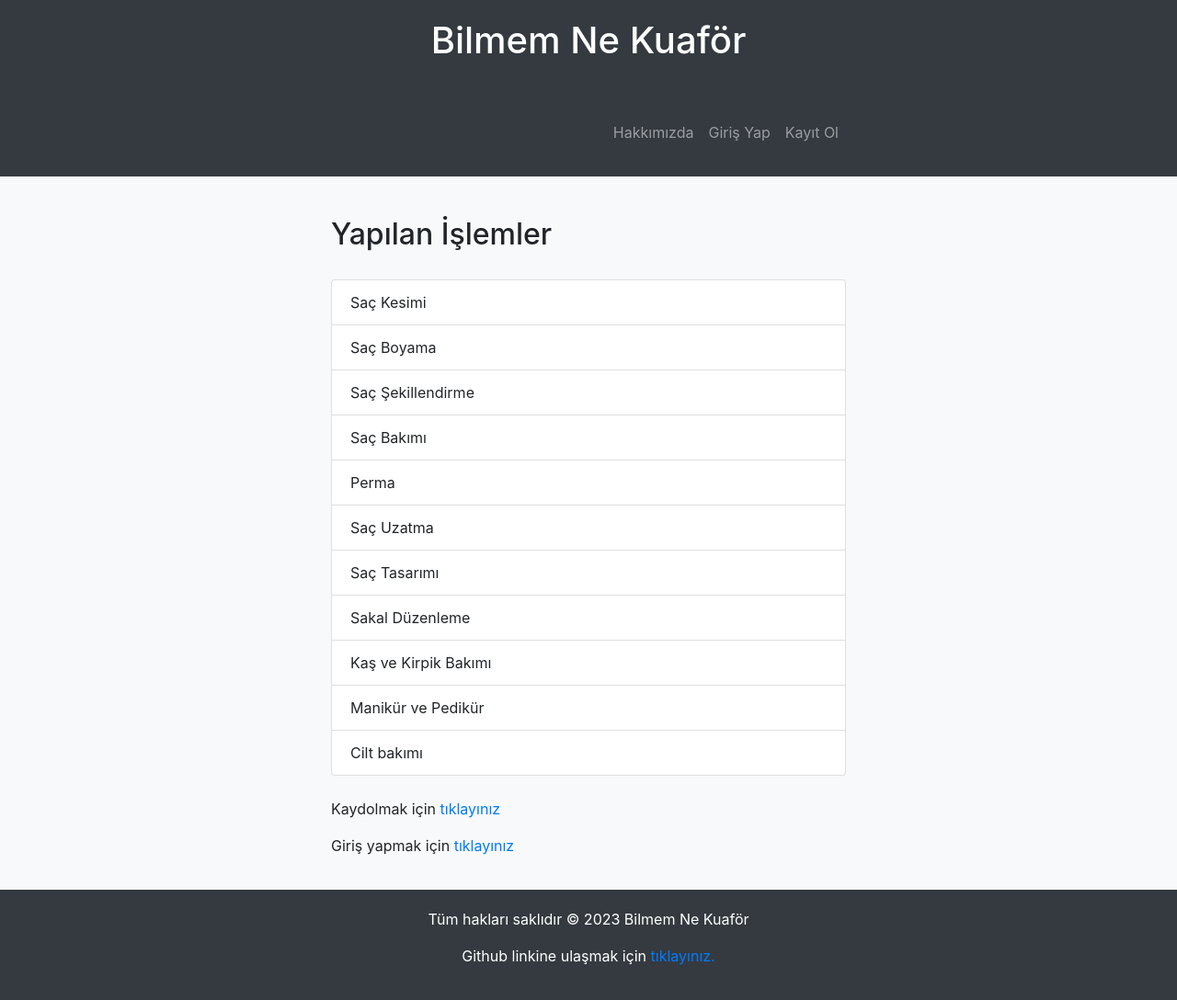
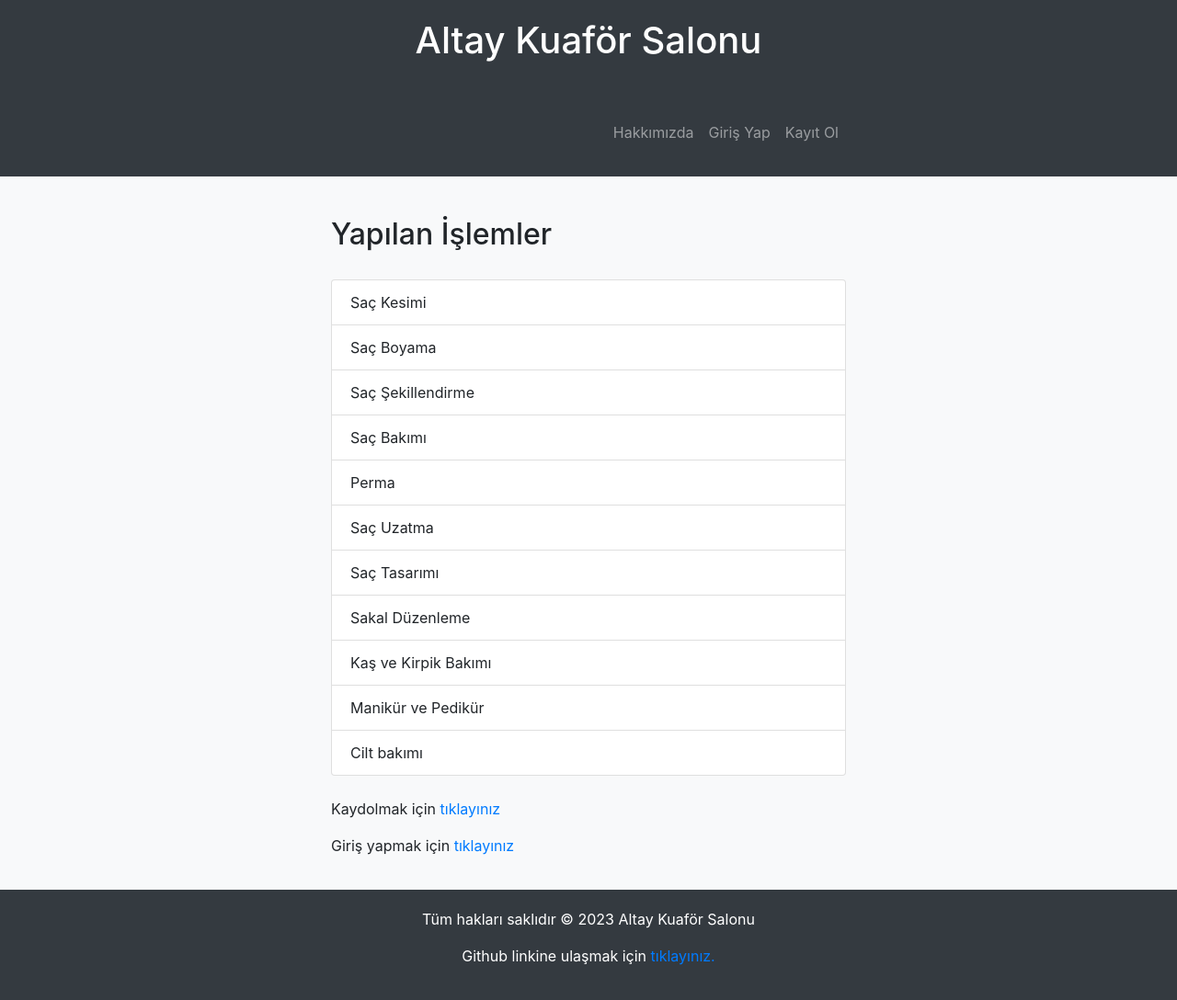
Before and after one commit to erenaltayy/php_kuafor_randevu_sistemi, a PHP site: page / in a window 1280 px wide. Shown: the whole page at 92% size. Run offline with PHP 8.4, Linux system fonts and the light colour scheme.

Commit message:
Update index.php

```diff
--- a/index.php
+++ b/index.php
@@ -6,7 +6,7 @@
   <meta http-equiv="X-UA-Compatible" content="IE=edge">
   <meta name="viewport" content="width=device-width, initial-scale=1.0">
   <link rel="stylesheet" href="https://stackpath.bootstrapcdn.com/bootstrap/4.5.0/css/bootstrap.min.css">
-  <title>Bilmem Ne Kuaför</title>
+  <title>Altay Kuaför Salonu</title>
   <style>
     body {
       background-color: #f8f9fa;
@@ -40,7 +40,7 @@
 
 <body>
   <header class="header">
-    <h1>Bilmem Ne Kuaför</h1>
+    <h1>Altay Kuaför Salonu</h1>
   </header>
 
   <nav class="navbar navbar-expand-lg navbar-dark bg-dark">
@@ -88,7 +88,7 @@
   </div>
 
   <footer class="footer">
-    <p>Tüm hakları saklıdır &copy; 2023 Bilmem Ne Kuaför</p>
+    <p>Tüm hakları saklıdır &copy; 2023 Altay Kuaför Salonu</p>
     <p>Github linkine ulaşmak için <a href="https://github.com/erenaltayy/php_kuafor_randevu_sistemi">tıklayınız.</a></p>
   </footer>
 
```
